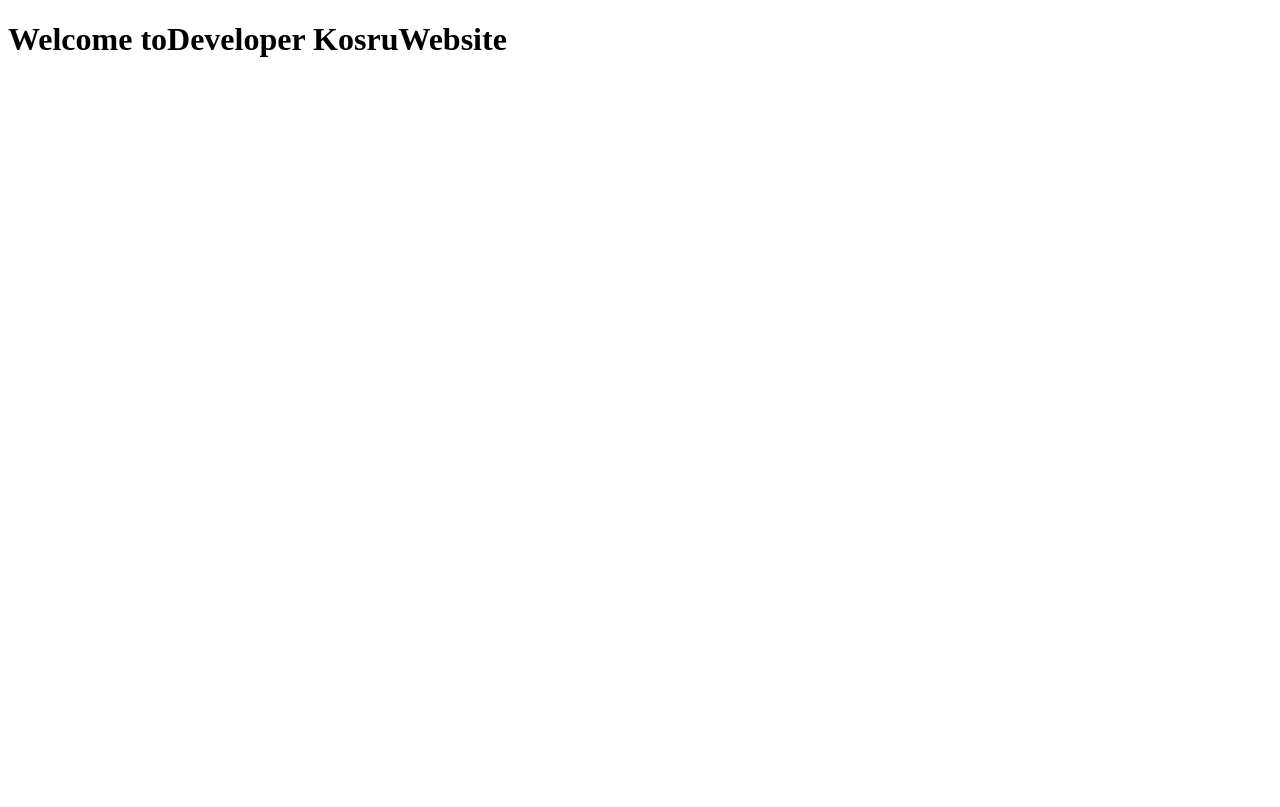
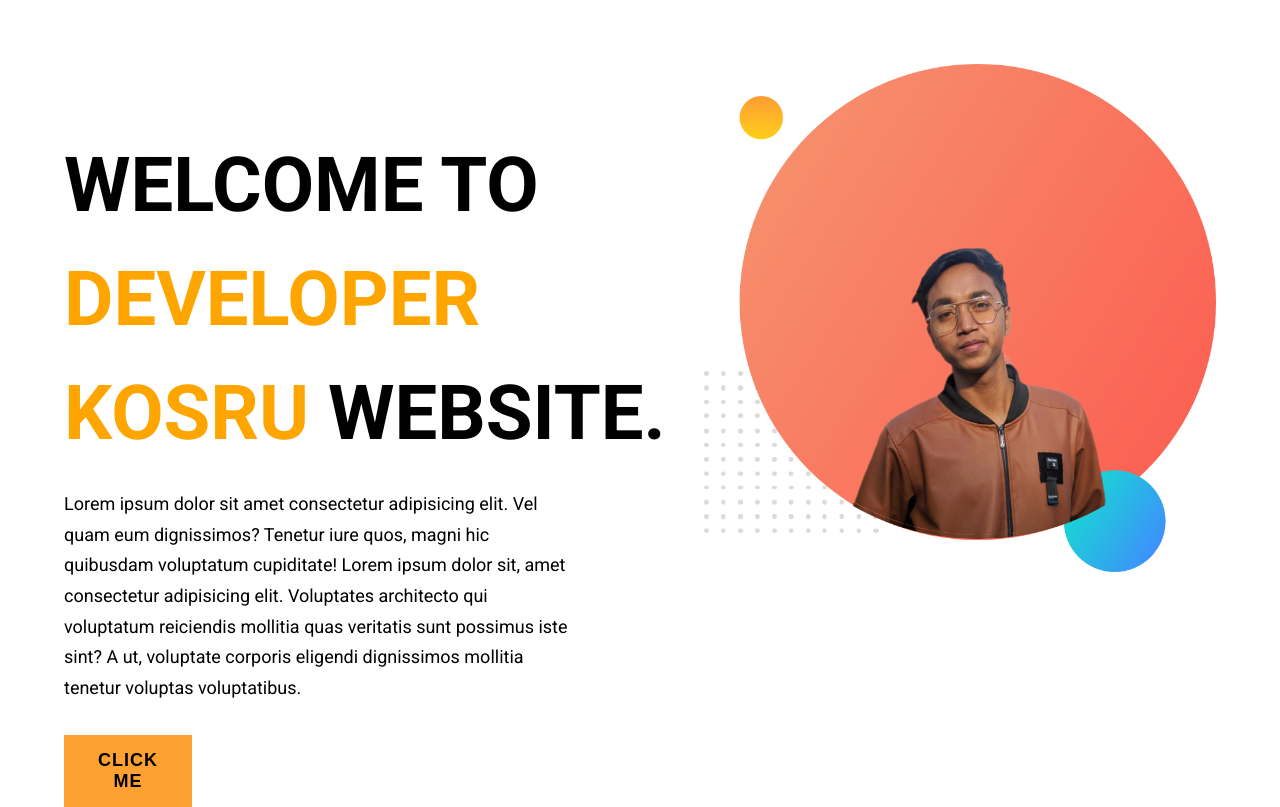
Before and after one commit to Dev-Kosru/portfolio, a plain HTML site: page index.html in a window 1280 px wide. Drawn offline with Linux system fonts and the light colour scheme.

Commit message:
added something new

```diff
--- a/index.html
+++ b/index.html
@@ -5,8 +5,21 @@
     <meta http-equiv="X-UA-Compatible" content="IE=edge">
     <meta name="viewport" content="width=>, initial-scale=1.0">
     <title>Document</title>
+    <link rel="preconnect" href="https://fonts.gstatic.com">
+<link href="https://fonts.googleapis.com/css2?family=Roboto:wght@100;300;400;500;700;900&display=swap" rel="stylesheet">
+<link rel="stylesheet" href="style.css">
 </head>
 <body>
-    <h1>Welcome to<span>Developer Kosru</span>Website</h1>
+    <section class="header-section">
+        <div class="right">
+            <h1>Welcome to <span>Developer Kosru</span> Website.</h1>
+            <p>Lorem ipsum dolor sit amet consectetur adipisicing elit. Vel quam eum dignissimos? Tenetur iure quos, magni hic quibusdam voluptatum cupiditate! Lorem ipsum dolor sit, amet consectetur adipisicing elit. Voluptates architecto qui voluptatum reiciendis mollitia quas veritatis sunt possimus iste sint? A ut, voluptate corporis eligendi dignissimos mollitia tenetur voluptas voluptatibus.</p>
+            <button class="btn">Click Me</button>
+        </div>
+        <div class="left">
+            <img src="images/dev-kosru.png" alt="Portfolio image" />
+        </div>
+    </section>
+
 </body>
 </html>
--- /dev/null
+++ b/style.css
@@ -0,0 +1,48 @@
+*{
+    margin:0;
+    padding:0;
+}
+body{
+    font-family: 'Roboto', sans-serif;
+}
+.right{
+    width:50%;
+    float:left;
+    margin:10% 0% 0% 5%;
+}
+.left{
+    width:40%;
+    float:left;
+    margin:5% 0% 0% 0%;
+}
+.right h1{
+    font-size: 76px;
+    line-height: 1.5;
+    text-transform: uppercase;
+}
+.right p{
+    font-size: 18px;
+    line-height: 1.7;
+    width:80%;
+    margin-top:3%;
+}
+.right span{
+    color:orange;
+}
+.left img{
+    width:100%;
+    text-align: right;
+}
+.btn{
+    width:20%;
+    padding:15px 30px;
+    margin-top:5%;
+    background-color:#FFA132;
+    color:#000;
+    border:none;
+    font-size: 18px;
+    font-weight:700;
+    cursor: pointer;
+    letter-spacing: 1px;
+    text-transform: uppercase;
+}
```
Also changed, not shown: images/dev-kosru.png (added), images/dream-bg.png (added), images/exp-bg.png (added), images/my-bg.png (added), images/my-bg2.png (added), images/top-banner.png (added).
